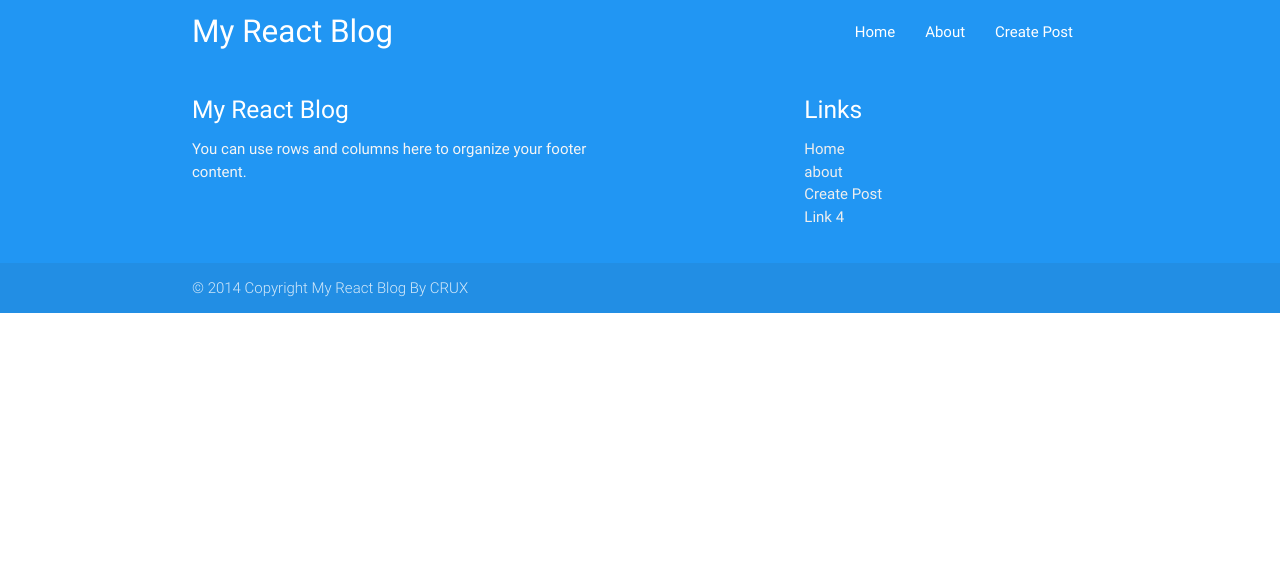
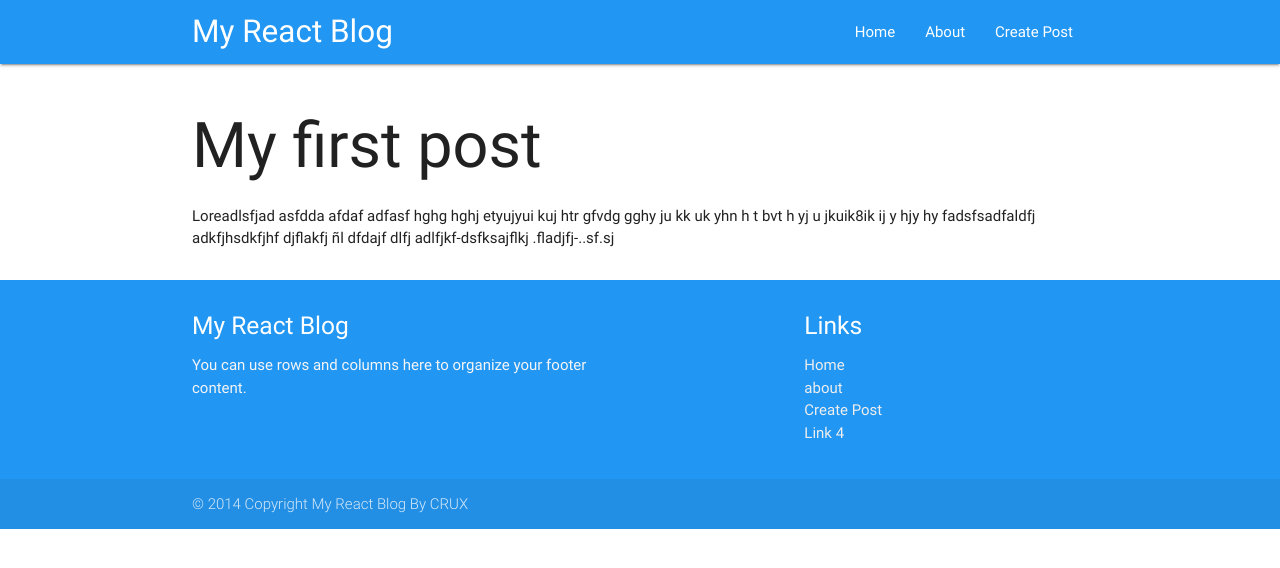
Before and after one commit to rhxelj/proveedores, a React (Create React App) app: page /posts/a in a window 1280 px wide. Shown: the top 568 px of the page. Built offline with nearby package versions, Linux system fonts and the light colour scheme.

Commit message:
5 ComponentDidLoad()

```diff
--- a/src/components/Main/index.js
+++ b/src/components/Main/index.js
@@ -1,12 +1,14 @@
 import React from 'react';
 import { Route } from 'react-router-dom';
 import Posts from './pages/Posts';
+import Post from './pages/Post';
 import About from './pages/About';
 
 const Main = () => (
     <main>
         <div className="container">
             <Route exact path="/" component={Posts}/>
+            <Route path="/posts/:_id" component={Post}/>
             <Route path="/about" component={About}/>
         </div>
     </main>
--- /dev/null
+++ b/src/components/Main/pages/Post.js
@@ -0,0 +1,38 @@
+import React, {Component} from 'react';
+import posts from './posts-sample';
+
+
+class Post extends Component {
+    constructor (){
+        super();
+        this.state = {
+            title:"",
+            body:""
+        }
+    }
+
+    componentDidMount(){
+        const title = posts[this.props.match.params._id].title;
+        const body = posts[this.props.match.params._id].body;
+
+        this.setState({
+            title: title,
+            body: body
+        })
+    }
+
+
+
+    render(){
+        return (
+            <div className="section">
+                <h1>{this.state.title}</h1>
+                <p>{this.state.body}</p>
+            </div>
+        );
+    }
+
+
+}
+
+export default Post;
```
